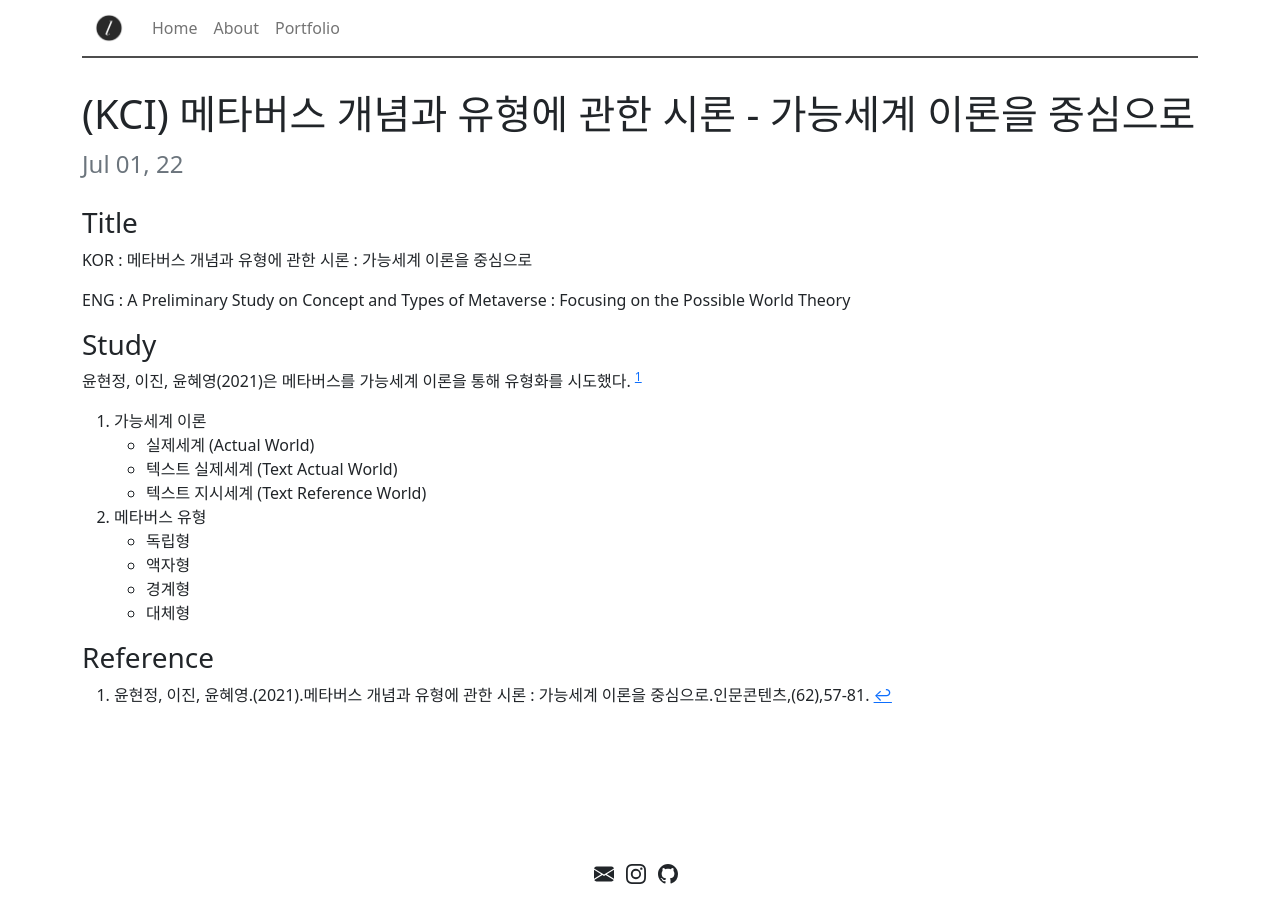
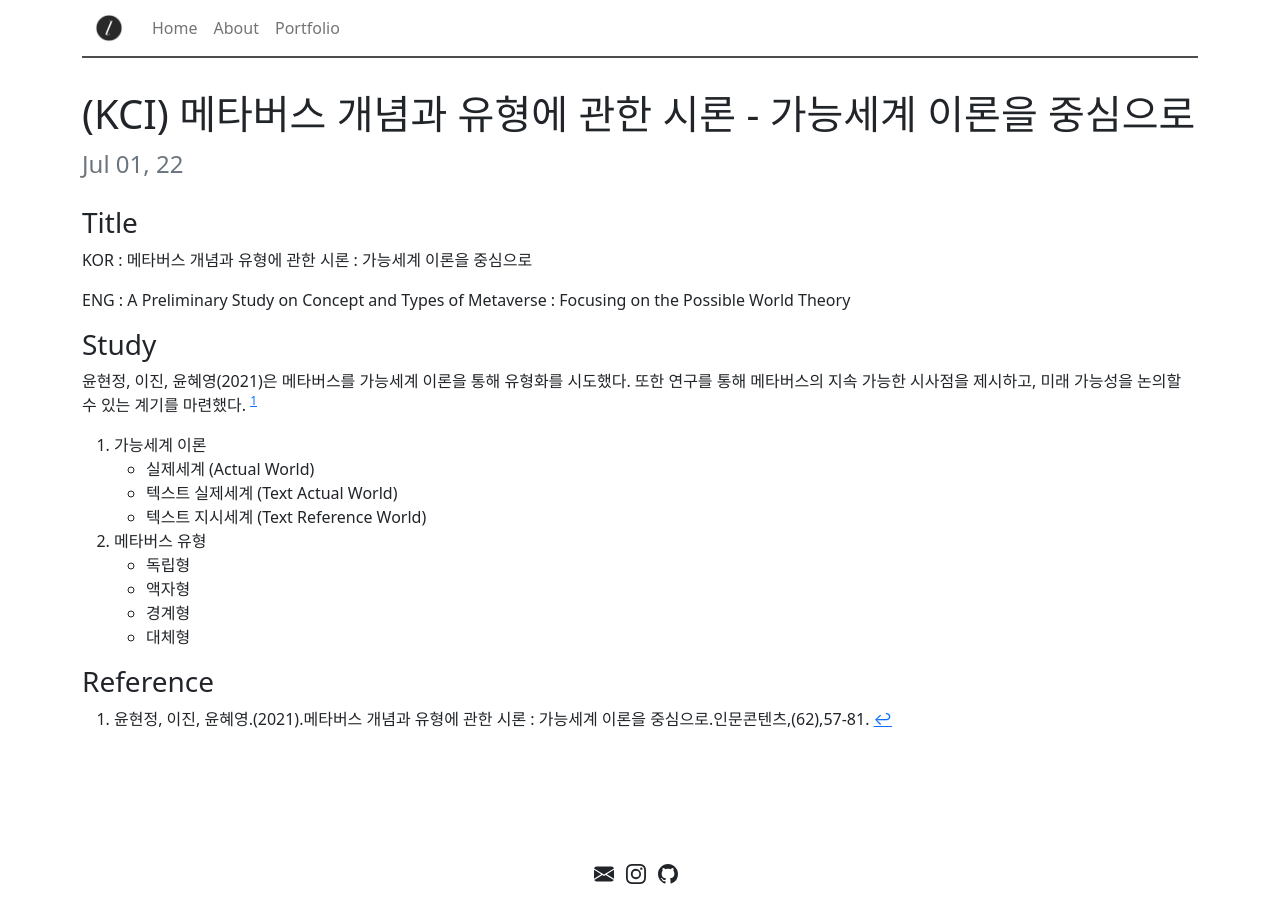
Before and after one commit to obliqueLab/obliqueLab.github.io, a Jekyll site: the page built from _posts/2022-07-01-A Preliminary Study on Concept and Types of Metaverse.md, in a window 1280 px wide. Built offline with Jekyll 4.4.1, drawn with Linux system fonts in a browser that asks for light colours.

Commit message:
Update 2022-07-01-A Preliminary Study on Concept and Types of Metaverse.md

```diff
--- a/_posts/2022-07-01-A Preliminary Study on Concept and Types of Metaverse.md
+++ b/_posts/2022-07-01-A Preliminary Study on Concept and Types of Metaverse.md
@@ -10,7 +10,9 @@ ENG : A Preliminary Study on Concept and Types of Metaverse : Focusing on the Po
 
 
 ### Study
-윤현정, 이진, 윤혜영(2021)은 메타버스를 가능세계 이론을 통해 유형화를 시도했다.  [^1]
+윤현정, 이진, 윤혜영(2021)은 메타버스를 가능세계 이론을 통해 유형화를 시도했다.
+또한 연구를 통해 메타버스의 지속 가능한 시사점을 제시하고, 미래 가능성을 논의할 수 있는 계기를 마련했다. [^1]
+
 1. 가능세계 이론
 - 실제세계 (Actual World)
 - 텍스트 실제세계 (Text Actual World)
```
